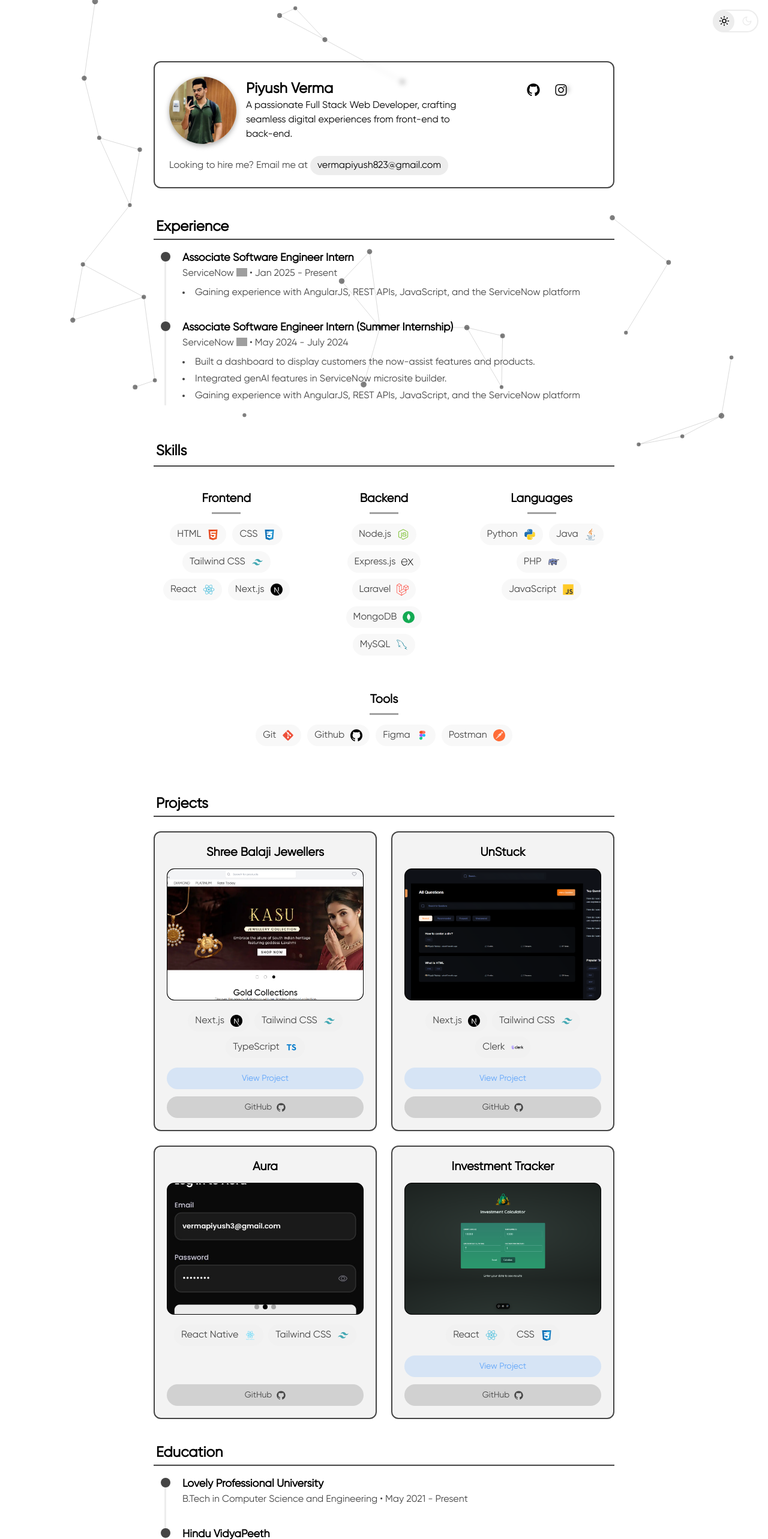
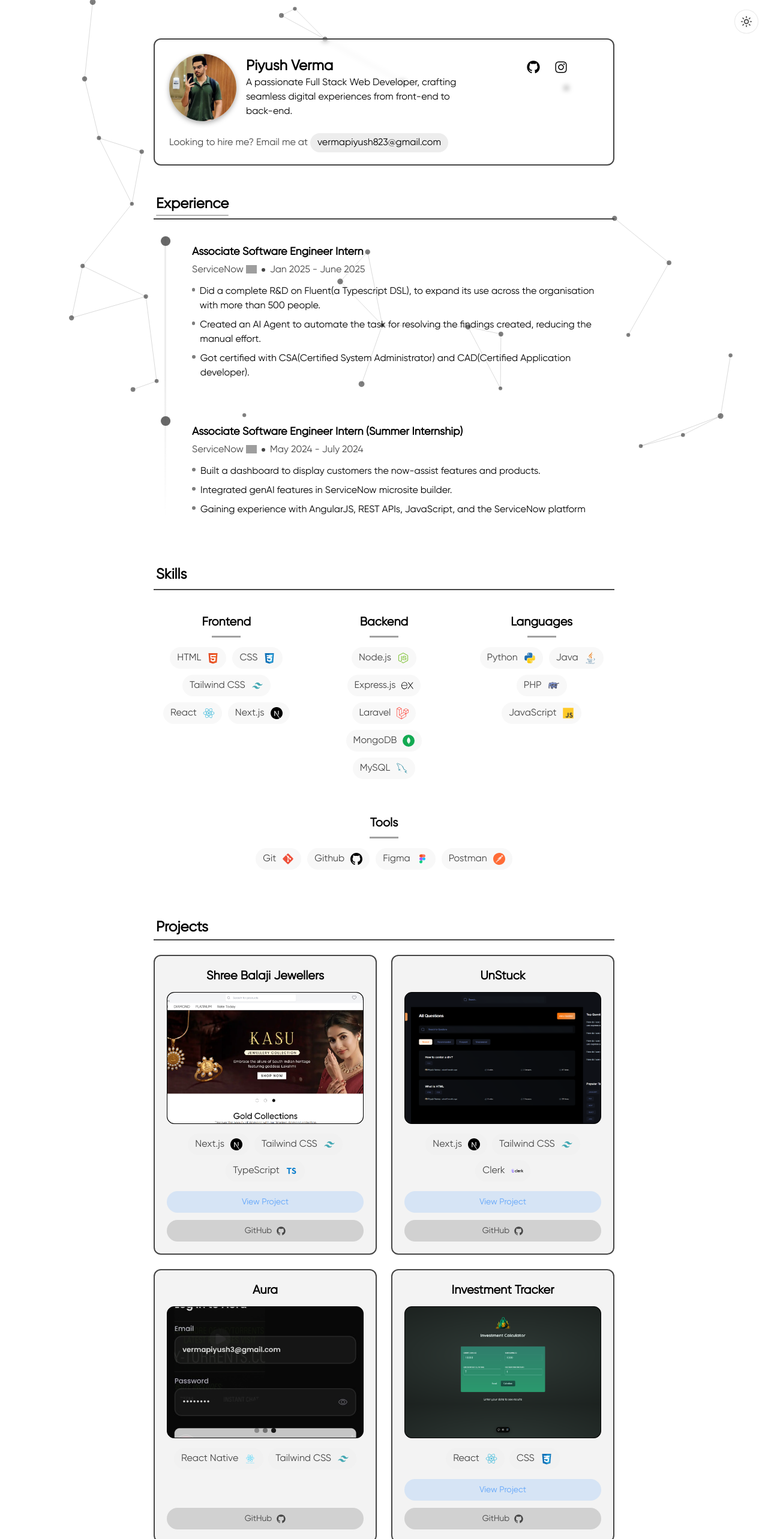
Before and after one commit to vermapiyush823/personal-portfolio, a Next.js app: page / in a window 1280 px wide. Shown: the top 2566 px of the page at 60% size. Built offline with nearby package versions, Linux system fonts and the light colour scheme; grey boxes are pictures that could not be loaded; some icons are missing.

Commit message:
feat: Add animations for experience and education sections, enhance theme switcher with transition effects, and improve layout in various components

```diff
--- a/app/globals.css
+++ b/app/globals.css
@@ -43,6 +43,40 @@
   50%, 100% { opacity: 0; transform: scale(1.1); }
 }
 
+/* Experience timeline animations */
+@keyframes pulseTimeline {
+  0% { opacity: 0.8; transform: scale(1); }
+  50% { opacity: 1; transform: scale(1.1); }
+  100% { opacity: 0.8; transform: scale(1); }
+}
+
+@keyframes fadeInUp {
+  from { opacity: 0; transform: translateY(20px); }
+  to { opacity: 1; transform: translateY(0); }
+}
+
+.timeline-dot-pulse {
+  animation: pulseTimeline 2s infinite;
+}
+
+/* Experience item animations */
+.experience-item {
+  animation: fadeInUp 0.8s ease-out forwards;
+}
+
+.experience-item:nth-child(1) { animation-delay: 0.1s; }
+.experience-item:nth-child(2) { animation-delay: 0.3s; }
+.experience-item:nth-child(3) { animation-delay: 0.5s; }
+
+/* Education item animations */
+.education-item {
+  animation: fadeInUp 0.8s ease-out forwards;
+}
+
+.education-item:nth-child(1) { animation-delay: 0.1s; }
+.education-item:nth-child(2) { animation-delay: 0.3s; }
+.education-item:nth-child(3) { animation-delay: 0.5s; }
+
 /* Apple-style project animations */
 .project-section-height {
   height: 100vh;
@@ -68,7 +102,7 @@
 }
 
 .animate-fadeInOut {
-  animation: fadeInOut 3s ease-in-out forwards;
+  animation: fadeInOut 5s ease-in-out forwards;
 }
 
 .carousel-item-enter {
--- a/components/Company.jsx
+++ b/components/Company.jsx
@@ -1,44 +1,92 @@
 import Image from "next/image";
 import { useTheme } from "../app/context/themeContext";
+import { useState } from "react";
 
 const Company = ({ company, role, date, description, logo }) => {
   const { theme } = useTheme();
+  const [isHovered, setIsHovered] = useState(false);
+
   return (
-    <div className="relative">
     <div
-        className={`absolute top-1 left-3 w-4 h-4 rounded-full ${
-          theme === "dark" ? "bg-whiteGray" : "bg-gray"
-        }`}
+      className="relative group"
+      onMouseEnter={() => setIsHovered(true)}
+      onMouseLeave={() => setIsHovered(false)}
+    >
+      {/* Timeline dot */}
+      <div
+        className={`absolute top-1 left-3 w-4 h-4 rounded-full transition-all duration-300
+          ${isHovered
+            ? theme === "dark"
+              ? "bg-white scale-125"
+              : "bg-gray-800 scale-125"
+            : theme === "dark"
+            ? "bg-whiteGray timeline-dot-pulse"
+            : "bg-gray timeline-dot-pulse"
+        }
+        `}
       ></div>
-      <div className="ml-12">
-        <h3 className=" text-lg font-extrabold">{role}</h3>
+
+      {/* Content Card */}
+      <div
+        className={`ml-12 p-4 rounded-lg transition-all duration-300
+          ${isHovered
+            ? theme === "dark"
+              ? "bg-dark-primary/30 shadow-md"
+              : "bg-whiteGray/10 shadow-md"
+            : ""
+        }
+        `}
+      >
+        {/* Role Title */}
+        <h3 className="text-lg font-extrabold mb-1">{role}</h3>
+
+        {/* Company and Date */}
         <p
-          className={`
+          className={`flex items-center gap-x-2 mb-3
             ${theme === "dark" ? "text-whiteGray" : "text-gray"}
-         flex items-center  gap-x-1`}
+          `}
         >
+          <span className="flex items-center gap-x-1">
             {company}{" "}
             <a
               href="https://www.servicenow.com/"
               target="_blank"
               rel="noopener noreferrer"
+              className="transition-transform duration-300 hover:scale-110"
             >
               <Image
                 src={logo}
-              alt="ServiceNow"
+                alt={company}
                 width={18}
                 height={18}
-              className="mb-1"
+                className="mb-0.5"
               />
             </a>
-          • {date}
+          </span>
+          <span className="inline-block w-1.5 h-1.5 rounded-full bg-gray"></span>
+          <span
+            className={`font-medium ${
+              theme === "dark" ? "text-gray-300" : "text-gray-600"
+            }`}
+          >
+            {date}
+          </span>
         </p>
+
+        {/* Description Points */}
         <ul
-          className={`list-disc text-sm sm:text-base list-inside mt-2 space-y-1
-        ${theme === "dark" ? "text-whiteGray" : "text-gray"}`}
+          className={`list-none text-sm sm:text-base mt-2 space-y-2
+            ${theme === "dark" ? "text-whiteGray/90" : "text-gray-700"}
+          `}
         >
           {description.map((desc, index) => (
-            <li key={index}>{desc}</li>
+            <li key={index} className="flex items-start gap-x-2">
+              <span
+                className={`inline-block w-1.5 h-1.5 rounded-full mt-1.5
+                ${theme === "dark" ? "bg-whiteGray/70" : "bg-gray/70"}
+              `}></span>
+              <span>{desc}</span>
+            </li>
           ))}
         </ul>
       </div>
--- a/components/Education.jsx
+++ b/components/Education.jsx
@@ -22,26 +22,47 @@
       className="w-full mb-10 rounded-xl transition-all"
       style={{ opacity: 1, transform: "translateY(0)" }}
     >
-      <h2 className="text-2xl font-bold mb-1 ml-1" id="education">Education</h2>
-      <hr className="w-full border-t-2 mb-4 border-gray" />
+      <h2 className={`text-xl sm:text-2xl font-bold mb-2 ml-1
+        ${theme === "dark" ? "text-white" : "text-gray-800"}
+        relative inline-block
+      `} id="education">
+        Education
+        <span className={`absolute bottom-0 left-0 w-full h-0.5 rounded-full -mb-1
+          ${theme === "dark" ? "bg-gray/60" : "bg-gray/40"}
+        `}></span>
+      </h2>
+      <hr className="w-full border-t-2 mb-4 sm:mb-6 border-gray" />
 
       <div className="relative">
+        {/* Timeline vertical line */}
         <div
-          className={`absolute top-1 rounded-full left-[18px] h-full w-[3px]
-        ${theme === "dark" ? "bg-gray" : "bg-whiteGray"}
+          className={`absolute top-1 rounded-full left-[18px] h-[calc(100%+16px)] w-[2px] sm:w-[3px]
+            ${theme === "dark"
+              ? "bg-gradient-to-b from-gray via-gray to-transparent"
+              : "bg-gradient-to-b from-whiteGray via-whiteGray to-transparent"
+            }
           `}
         ></div>
-        <div className="space-y-8">
+
+        {/* Education entry items */}
+        <div className="space-y-6 sm:space-y-10">
+          <div className="education-item">
             <School
               school="Lovely Professional University"
               course="B.Tech in Computer Science and Engineering"
-            date="May 2021 - Present"
+              date="2021 - Present"
             />
+          </div>
+
+          <div className="education-item">
             <School
               school="Hindu VidyaPeeth"
               course="Senior Secondary"
               date="2019 - 2021"
             />
+          </div>
+
+          <div className="education-item">
             <School
               school="Hindu VidyaPeeth"
               course="Secondary"
@@ -50,6 +71,7 @@
           </div>
         </div>
       </div>
+    </div>
   );
 };
 
--- a/components/Experience.jsx
+++ b/components/Experience.jsx
@@ -7,26 +7,45 @@
 
   return (
     <div className="w-full rounded-xl transition-all">
-      <h2 className="text-2xl font-bold mb-1 ml-1">Experience</h2>
-      <hr className="w-full border-t-2 mb-4 border-gray" />
+      <h2 className={`text-2xl font-bold mb-2 ml-1
+        ${theme === "dark" ? "text-white" : "text-gray-800"}
+        relative inline-block
+      `}>
+        Experience
+        <span className={`absolute bottom-0 left-0 w-full h-0.5 rounded-full -mb-1
+          ${theme === "dark" ? "bg-gray/60" : "bg-gray/40"}
+        `}></span>
+      </h2>
+      <hr className="w-full border-t-2 mb-6 border-gray" />
 
       <div className="relative">
+        {/* Timeline vertical line */}
         <div
-          className={`absolute top-1 rounded-full left-[18px] h-full w-[3px]
-        ${theme === "dark" ? "bg-gray" : "bg-whiteGray"}
+          className={`absolute top-1 rounded-full left-[18px] h-[calc(100%-24px)] w-[3px]
+            ${theme === "dark"
+              ? "bg-gradient-to-b from-gray via-gray to-transparent"
+              : "bg-gradient-to-b from-whiteGray via-whiteGray to-transparent"
+            }
           `}
         ></div>
+
         {/* Experience entry items */}
-        <div className="space-y-8">
+        <div className="space-y-10">
+          <div className="experience-item">
             <Company
               company="ServiceNow"
               role="Associate Software Engineer Intern"
-            date="Jan 2025 - Present"
+              date="Jan 2025 - June 2025"
               description={[
-              "Gaining experience with AngularJS, REST APIs, JavaScript, and the ServiceNow platform",
+                "Did a complete R&D on Fluent(a Typescript DSL), to expand its use across the organisation with more than 500 people.",
+                "Created an AI Agent to automate the task for resolving the findings created, reducing the manual effort.",
+                "Got certified with CSA(Certified System Administrator) and CAD(Certified Application developer)."
               ]}
               logo={Now}
             />
+          </div>
+
+          <div className="experience-item">
             <Company
               company="ServiceNow"
               role="Associate Software Engineer Intern (Summer Internship)"
@@ -41,6 +60,7 @@
           </div>
         </div>
       </div>
+    </div>
   );
 };
 
--- a/components/MobileProjectCarousel.jsx
+++ b/components/MobileProjectCarousel.jsx
@@ -236,7 +236,7 @@
     <div className="relative w-full">
       <div
         ref={carouselRef}
-        className="relative w-full overflow-hidden min-h-[480px]"
+        className="relative w-full min-h-[480px]"
         onTouchStart={handleTouchStart}
         onTouchMove={handleTouchMove}
         onTouchEnd={handleTouchEnd}
--- a/components/Projects.jsx
+++ b/components/Projects.jsx
@@ -114,7 +114,7 @@
         <div className="mb-8">
           <MobileProjectCarousel>
             {projects.map((project, index) => (
-              <div key={index} className="w-full h-full px-1 mt-1">
+              <div key={index} className="w-full h-full px-1 my-1">
                 <ProjectContainer
                   projectname={project.projectname}
                   projectimage={project.projectimage}
--- a/components/School.jsx
+++ b/components/School.jsx
@@ -1,26 +1,59 @@
 import { useTheme } from "../app/context/themeContext";
+import { useState } from "react";
 
-const Company = ({ course, school, date }) => {
+const School = ({ course, school, date }) => {
   const { theme } = useTheme();
+  const [isHovered, setIsHovered] = useState(false);
+
   return (
-    <div className="relative">
+    <div
+      className="relative group"
+      onMouseEnter={() => setIsHovered(true)}
+      onMouseLeave={() => setIsHovered(false)}
+    >
+      {/* Timeline dot */}
       <div
-        className={`absolute top-1 left-3 w-4 h-4 rounded-full ${
-          theme === "dark" ? "bg-whiteGray" : "bg-gray"
-        }`}
+        className={`absolute top-1 left-3 w-4 h-4 rounded-full transition-all duration-300
+          ${isHovered
+            ? theme === "dark"
+              ? "bg-white scale-125"
+              : "bg-gray-800 scale-125"
+            : theme === "dark"
+            ? "bg-whiteGray timeline-dot-pulse"
+            : "bg-gray timeline-dot-pulse"
+          }
+        `}
       ></div>
-      <div className="ml-12">
-        <h3 className=" text-lg font-extrabold">{school}</h3>
-        <p
-          className={`
+
+      {/* Content Card */}
+      <div
+        className={`ml-10 sm:ml-12 p-3 sm:p-4 rounded-lg transition-all duration-300
+          ${isHovered
+            ? theme === "dark"
+              ? "bg-dark-primary/30 shadow-md"
+              : "bg-whiteGray/10 shadow-md"
+            : ""
+          }
+        `}
+      >
+        {/* School Name */}
+        <h3 className="text-base sm:text-lg font-extrabold mb-1">{school}</h3>
+
+        {/* Course and Date - Responsive layout */}
+        <div
+          className={`flex flex-col sm:flex-row sm:items-center sm:gap-x-2 mb-1
             ${theme === "dark" ? "text-whiteGray" : "text-gray"}
-         flex items-center  gap-x-1`}
+          `}
         >
-          {course} • {date}
-        </p>
+          <span className="font-medium text-sm sm:text-base">{course}</span>
+          <div className="hidden sm:inline-block w-[6px] h-[6px] rounded-full bg-gray"></div>
+          <span className={`text-sm sm:text-base ${theme === "dark" ? "text-gray-300" : "text-gray-600"}`}>
+            {date}
+          </span>
+        </div>
       </div>
     </div>
   );
 };
 
-export default Company;
+export default School;
--- a/components/ThemeSwitcher.jsx
+++ b/components/ThemeSwitcher.jsx
@@ -1,51 +1,70 @@
 import { Moon, Sun } from "lucide-react";
 import { useTheme } from "../app/context/themeContext";
+import { useEffect, useState } from "react";
 
 const ThemeSwitcher = () => {
   const { theme, setTheme } = useTheme();
+  const [mounted, setMounted] = useState(false);
+  const [isAnimating, setIsAnimating] = useState(false);
+
+  // Prevent hydration mismatch
+  useEffect(() => setMounted(true), []);
+
+  const toggleTheme = () => {
+    if (isAnimating) return; // Prevent multiple rapid clicks
+
+    setIsAnimating(true);
+    const newTheme = theme === "light" ? "dark" : "light";
+    setTheme(newTheme);
+
+    // Reset animation state after transition completes
+    setTimeout(() => setIsAnimating(false), 600);
+  };
+
+  if (!mounted) return null;
 
   return (
-    <div className="w-full flex justify-end">
-      <div
-        className={`relative w-fit border-2 rounded-full p-1 ${
-          theme === "light"
-            ? "bg-light-primary border-gray/10"
-            : theme === "dark"
-            ? "bg-dark-primary border-gray"
-            : "bg-light-primary border-gray/10"
-        }`}
+    <div className="fixed top-4 right-4 z-50">
+      <button
+        onClick={toggleTheme}
+        className={`relative overflow-hidden w-10 h-10 rounded-full flex items-center justify-center transition-all duration-500
+          ${theme === "light"
+            ? "bg-white/80 border border-gray/10 shadow-md backdrop-blur-sm"
+            : "bg-gray/80 border border-gray/50 shadow-md backdrop-blur-sm"
+          }
+          hover:scale-110 focus:outline-none focus:ring-2 focus:ring-offset-2
+          ${theme === "light" ? "focus:ring-gray/30" : "focus:ring-whiteGray/30"}
+        `}
+        aria-label={`Switch to ${theme === 'light' ? 'dark' : 'light'} theme`}
+        title={`Switch to ${theme === 'light' ? 'dark' : 'light'} theme`}
       >
-        <div
-          className={`absolute h-9 w-9  rounded-full transition-all duration-200 ${
-            theme === "light"
-              ? "bg-whiteGray -left-[2px] top-0"
-              : "bg-gray left-[calc(100%-2.2rem)] top-0"
-          }`}
-        />
+        <span
+          className={`absolute inset-0 flex items-center justify-center transition-opacity duration-300
+            ${theme === "light" ? "opacity-100" : "opacity-0"}
+          `}
+        >
+          <Sun
+            size={20}
+            className={`text-gray transition-transform duration-500
+              ${isAnimating && theme === "dark" ? "rotate-90 scale-150" : ""}
+            `}
+          />
+        </span>
 
-        <div className="relative flex items-center gap-3">
-          <button
-            onClick={() => setTheme("light")}
-            className={`p-1 rounded-full z-10 transition-colors ${
-              theme === "light" ? "text-dark-primary" : "text-gray"
-            }`}
-            role="button"
-            aria-label="Light theme"
-          >
-            <Sun size={18} />
-          </button>
-          <button
-            onClick={() => setTheme("dark")}
-            className={`p-1 rounded-full z-10 transition-colors ${
-              theme === "dark" ? "text-dark-primary" : "text-whiteGray"
-            }`}
-            role="button"
-            aria-label="Dark theme"
-          >
-            <Moon size={18} />
-          </button>
-        </div>
-      </div>
+        <span
+          className={`absolute inset-0 flex items-center justify-center transition-opacity duration-300
+            ${theme === "dark" ? "opacity-100" : "opacity-0"}
+          `}
+        >
+          <Moon
+            size={18}
+            className={`text-whiteGray transition-transform duration-500
+              ${isAnimating && theme === "light" ? "-rotate-90 scale-0" : ""}
+            `}
+          />
+        </span>
+
+      </button>
     </div>
   );
 };
--- a/tailwind.config.js
+++ b/tailwind.config.js
@@ -21,6 +21,15 @@
         gray: "#454545",
         textGray: "#878787",
       },
+      animation: {
+        'twinkle': 'twinkle 3s ease-in-out infinite',
+      },
+      keyframes: {
+        twinkle: {
+          '0%, 100%': { opacity: 0.2 },
+          '50%': { opacity: 1 },
+        },
+      },
     },
     boxShadow: {
       custom: "rgba(0,0,0, 0.34) 0px 3px 8px",
```
Lines whose indentation alone changed are shown as unchanged.
